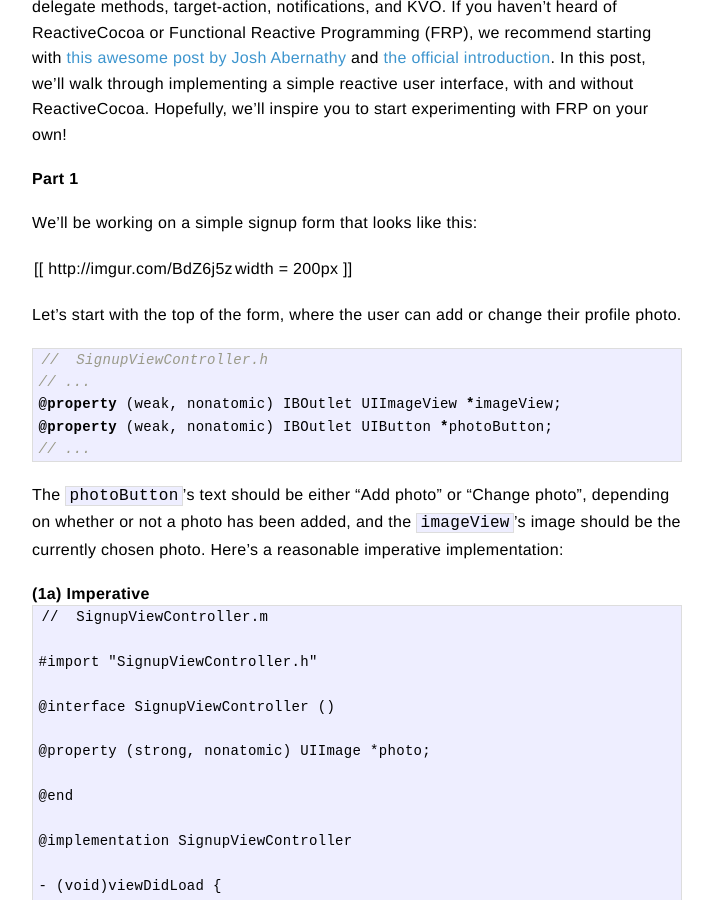
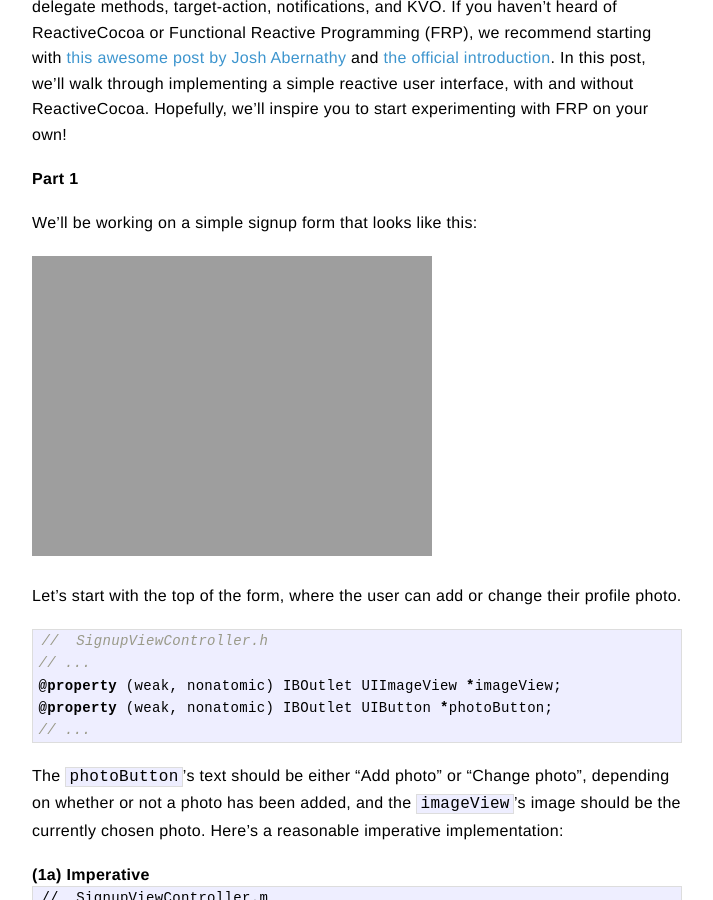
Before and after one commit to venmo/venmo.github.io, a Jekyll site: the page built from index.html, in a window 1280 px wide and 900 px high, scrolled down 362 px. Shown: the whole window, without its empty margins (283-996 px from the left). Built offline with Jekyll 4.4.1, drawn with Linux system fonts in a browser that asks for light colours; Markdown is read by kramdown in place of the engine named in the settings; the list of posts is cut into pages by our own code.

Commit message:
Update 2014-05-21-ReactiveCocoa.md

```diff
--- a/_posts/2014-05-21-ReactiveCocoa.md
+++ b/_posts/2014-05-21-ReactiveCocoa.md
@@ -8,7 +8,7 @@
 
 We'll be working on a simple signup form that looks like this:
 
-[[ http://imgur.com/BdZ6j5z | width = 200px ]]
+![](./images/reactive_signup.png =100x20)
 
 Let's start with the top of the form, where the user can add or change their profile photo.
 
```
